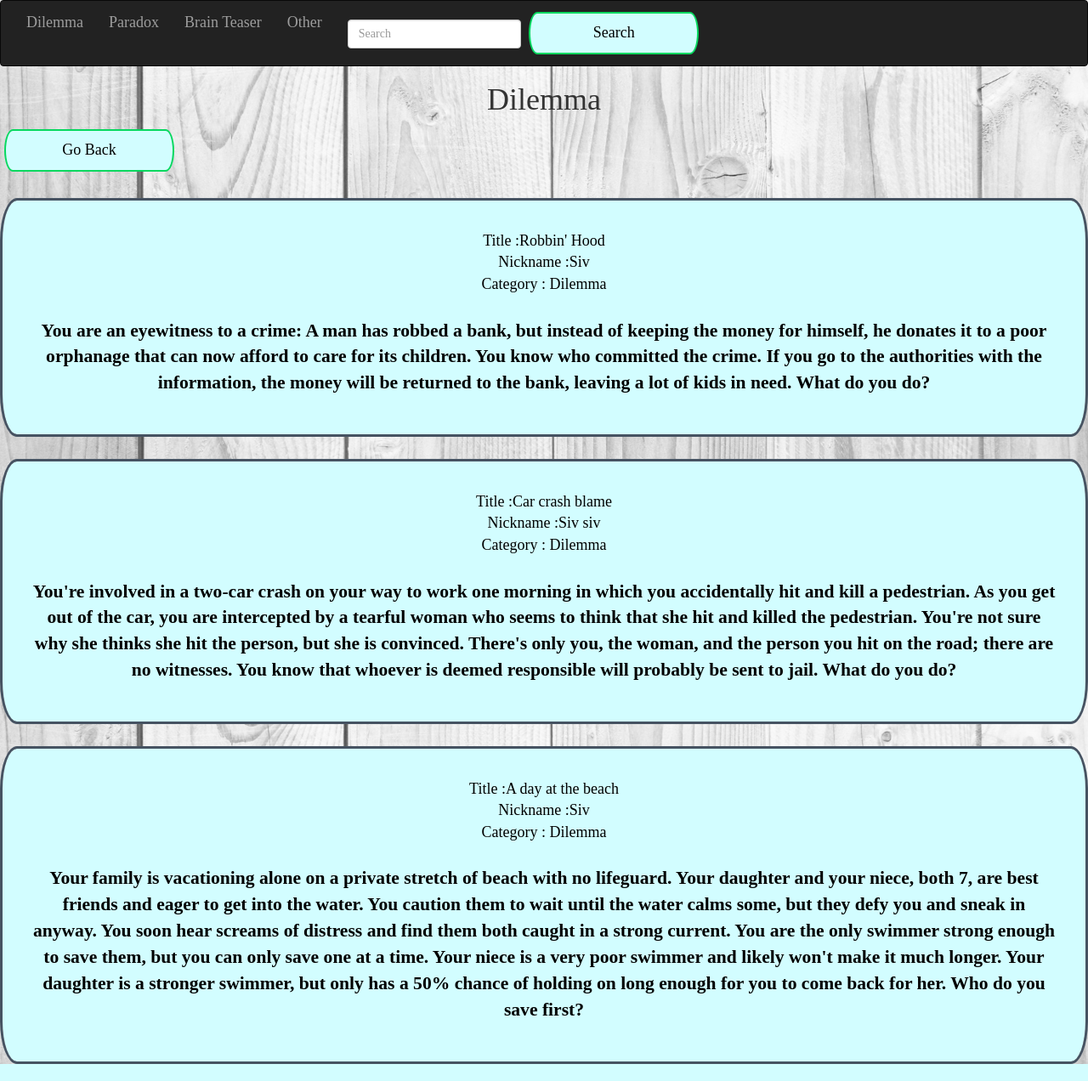
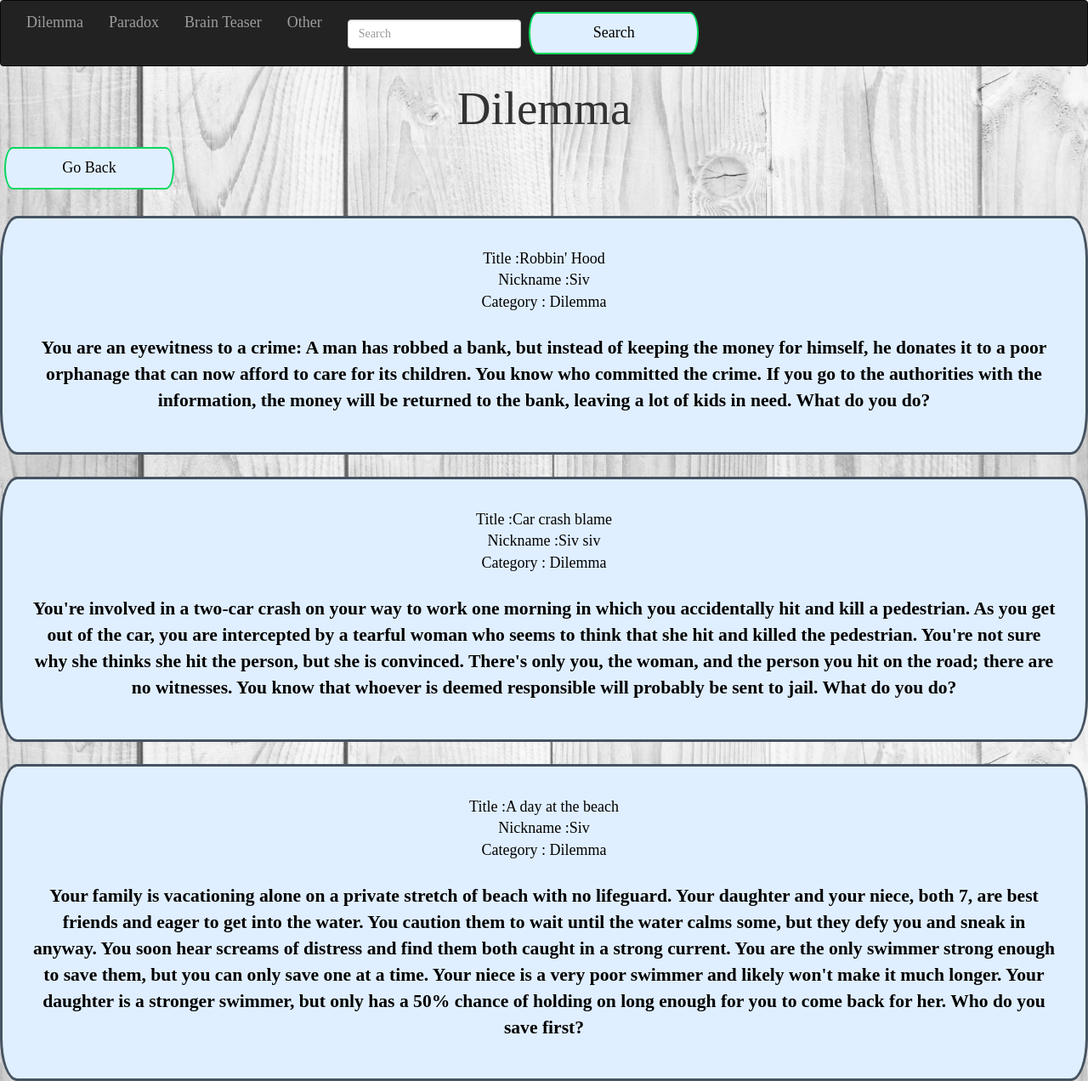
Before and after one commit to sivan18-meet/sivanweb, a Flask app: page /Dilemma in a window 1280 px wide. Shown: the whole page at 85% size. Run offline with Flask 2, Linux system fonts and the light colour scheme; some libraries are stand-ins or nearby versions.

Commit message:
changed headings designs

```diff
--- a/static/css/css.css
+++ b/static/css/css.css
@@ -1,5 +1,6 @@
 .h1 {
-font-family: 'Alegreya Sans SC'}
+font-family: 'Alegreya Sans SC';
+font-size: 55px;}
  html,body {
   background-image: url("wood.jpeg");
   font-family: 'Alegreya Sans SC';
@@ -69,7 +70,7 @@ a:hover {
 
 .button {
   border-radius: 4px;
-  background-color: #D2FDFF;
+  background-color: #E0EFFF;
   border: none;
   color: black;
   text-align: center;
@@ -127,7 +128,7 @@ h1 {
   border: 3px solid #465362;
   border-radius: 20px/50px;
   background-clip: padding-box;
-  background-color: #D2FDFF;
+  background-color: #E0EFFF;
   background-color-opacity: 50%;
   text-align: center;
 }
--- a/templates/html.html
+++ b/templates/html.html
@@ -57,6 +57,8 @@
       </div>
       <a href="{{url_for('post')}}"><button  style="color: black"  class="button"><span>Add a riddle! </span></button></a>
 
+      <h1 class="h1" style="font-weight: bold;">Newest riddles:</h1>
+
 <br>
 <br>
     <div class="row" >
```
